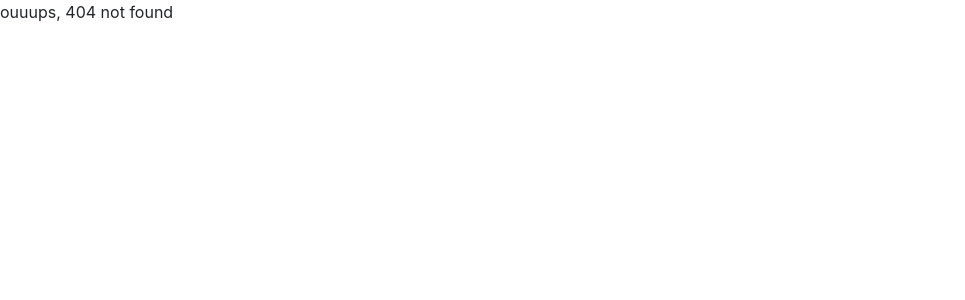
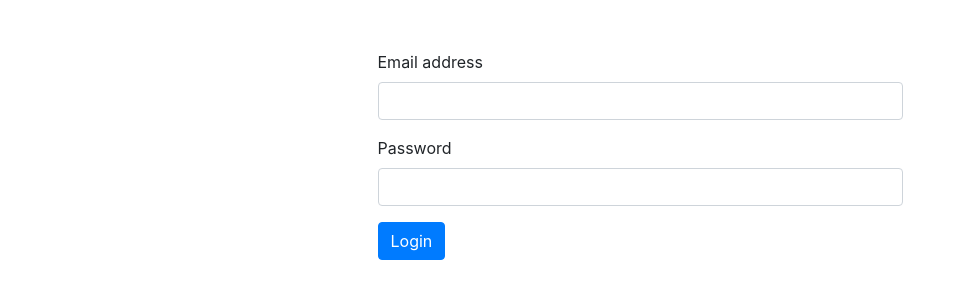
Before and after one commit to noenhans/angular-basics, an Angular app: page /login in a window 1280 px wide. Before the commit this address had no page. Shown: the top 300 px of the page, without its empty margins (0-965 px from the left). Built offline with nearby package versions, Linux system fonts and the light colour scheme.

Commit message:
login form - template

```diff
--- a/src/app/app-routing.module.ts
+++ b/src/app/app-routing.module.ts
@@ -14,6 +14,10 @@ const routes: Routes = [
     loadChildren: () => import('./books/books.module').then(m => m.BooksModule),
   },
   {
+    path: 'login',
+    loadChildren: () => import('./auth/auth.module').then(m => m.AuthModule)
+  },
+  {
     path: '**',
     component: NotFoundComponent
   },
--- /dev/null
+++ b/src/app/auth/login/login.component.html
@@ -0,0 +1,15 @@
+<div class="container">
+  <div class="col-lg-6 offset-lg-3">
+    <form autocomplete="off">
+      <div class="form-group">
+        <label for="email">Email address</label>
+        <input type="email" class="form-control" id="email">
+      </div>
+      <div class="form-group">
+        <label for="password">Password</label>
+        <input type="password" class="form-control" id="password">
+      </div>
+      <button type="submit" class="btn btn-primary">Login</button>
+    </form>
+  </div>
+</div>
--- /dev/null
+++ b/src/app/auth/login/login.component.scss
@@ -0,0 +1,3 @@
+form {
+  margin-top: 50px;
+}
--- /dev/null
+++ b/src/app/auth/login/login.component.ts
@@ -0,0 +1,15 @@
+import { Component, OnInit } from '@angular/core';
+
+@Component({
+  selector: 'app-login',
+  templateUrl: './login.component.html',
+  styleUrls: ['./login.component.scss']
+})
+export class LoginComponent implements OnInit {
+
+  constructor() { }
+
+  ngOnInit(): void {
+  }
+
+}
```
Also changed, not shown: src/app/auth/auth-routing.module.ts (added, +16 -0 lines), src/app/auth/auth.module.ts (added, +15 -0 lines), 1 other file (tests, documents, lock files or other folders).
